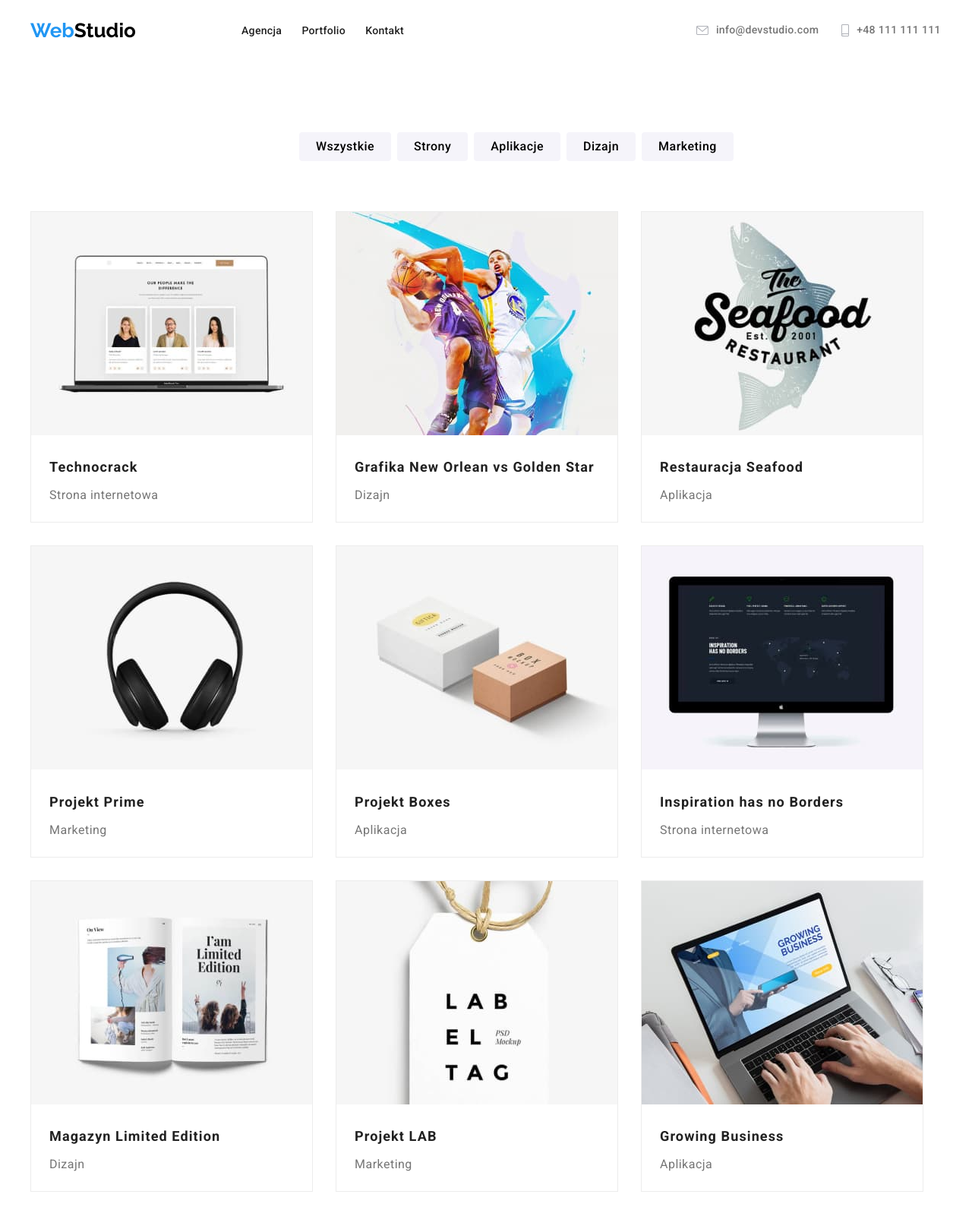
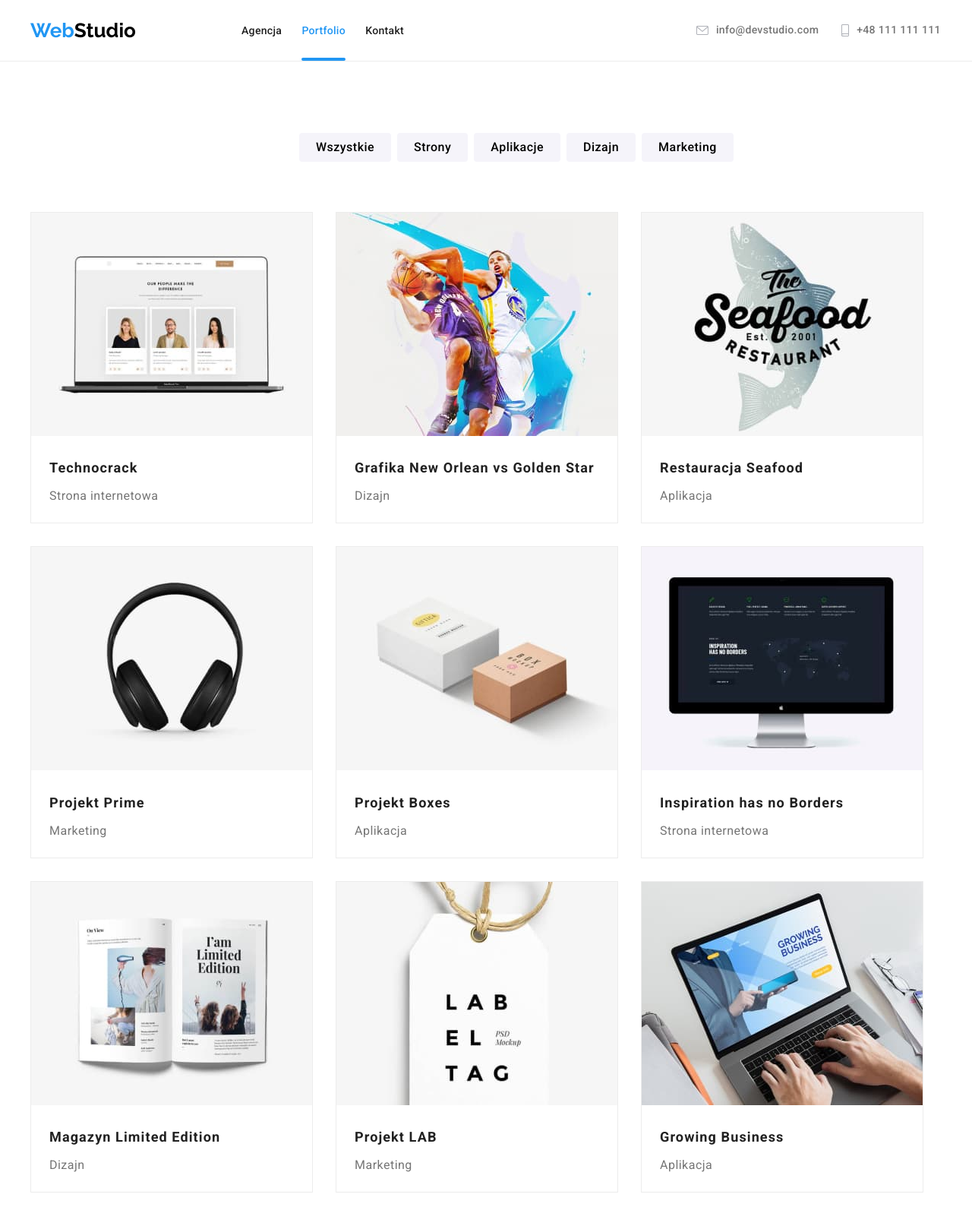
Before and after one commit to dariagruszkiewicz/goit-markup-hw-05, a plain HTML site: page portfolio.html in a window 1280 px wide. Shown: the top 1618 px of the page at 76% size. Drawn offline with nearby package versions, Linux system fonts and the light colour scheme.

Commit message:
dodanie efektów do hw05
dodanie efektów do hw 05

```diff
--- a/css/styles.css
+++ b/css/styles.css
@@ -37,13 +37,8 @@ body {
   font-size: 0.88rem;
   line-height: 1.14;
   letter-spacing: 0.02em;
+  transition: color 250ms cubic-bezier(0.4, 0, 0.2, 1);
 }
-
-/* .nav-link::after {
-  content: "";
-  text-decoration: underline;
-
-} */
 
 .header-contacts-link {
   color: #757575;
@@ -52,6 +47,7 @@ body {
   font-size: 0.88rem;
   line-height: 1.14px;
   letter-spacing: 0.02em;
+  transition: color 250ms cubic-bezier(0.4, 0, 0.2, 1);
 }
 
 .header-icons {
@@ -103,6 +99,37 @@ body {
   margin-right: 345px;
 }
 
+.nav-list-item {
+  position: relative;
+}
+
+.nav-link-active-agency,
+.nav-link-active-portfolio {
+  color: #2196f3;
+}
+
+.nav-link-active-agency::after {
+  content: '';
+  position: absolute;
+  width: 53px;
+  height: 4px;
+  left: 0;
+  top: 45px;
+  background-color: #2196f3;
+  border-radius: 2px;
+}
+
+.nav-link-active-portfolio::after {
+  content: '';
+  position: absolute;
+  width: 58px;
+  height: 4px;
+  left: 0;
+  top: 45px;
+  background-color: #2196f3;
+  border-radius: 2px;
+}
+
 .logo-header-box {
   width: 145px;
   display: flex;
@@ -150,9 +177,11 @@ body {
   margin: 30px 527px 106px 527px;
   border-radius: 4px;
   border-color: #2196f3;
+  transition: opacity 250ms cubic-bezier(0.4, 0, 0.2, 1);
 }
 
-.main-button:hover {
+.main-button:hover,
+.main-button:focus {
   cursor: pointer;
   opacity: 0.8;
 }
@@ -301,6 +330,7 @@ body {
   border: 1px solid #afb1b8;
   border-radius: 4px;
   padding: 17.71px 32px 14.25px;
+  transition: border-color 250ms cubic-bezier(0.4, 0, 0.2, 1);
 }
 
 .our-customers-list-item:hover,
@@ -313,9 +343,9 @@ body {
 .third-section-list-item {
   position: relative;
   display: flex;
-  }
+}
 
-  .third-section-list-item-description {
+.third-section-list-item-description {
   position: absolute;
   bottom: 0;
   left: 0;
@@ -326,14 +356,14 @@ body {
   justify-content: center;
   align-items: center;
   margin: 0;
-  background: #2F303ACC;
+  background: #2f303acc;
   font-weight: 700;
   font-size: 0.88rem;
   line-height: 1.17;
   letter-spacing: 0.03em;
   text-transform: uppercase;
-  color: #FFFFFF;
-  }
+  color: #ffffff;
+}
 
 /* MAIN PORTFOLIO */
 
@@ -346,6 +376,9 @@ body {
   padding: 6px 22px;
   border: 0;
   border-radius: 4px;
+  transition: color 250ms cubic-bezier(0.4, 0, 0.2, 1),
+    background-color 250ms cubic-bezier(0.4, 0, 0.2, 1),
+    box-shadow 250ms cubic-bezier(0.4, 0, 0.2, 1);
 }
 
 .portfolio-button-list-item:hover,
@@ -390,7 +423,7 @@ body {
 
 .portfolio-images-list-item {
   border: 1px solid #ececec;
-  position: relative;
+  transition: box-shadow 250ms cubic-bezier(0.4, 0, 0.2, 1);
 }
 
 .portfolio-header-style {
@@ -402,6 +435,32 @@ body {
   box-shadow: 1px 4px 6px 0px #00000029, 0px 4px 4px 0px #0000000f, 0px 1px 1px 0px #0000001f;
 }
 
+.portfolio-card-overlay-box {
+  position: relative;
+  overflow: hidden;
+}
+
+.portfolio-card-overlay {
+  font-weight: 400;
+  font-size: 1.12rem;
+  line-height: 1.75rem;
+  letter-spacing: 0.03em;
+  color: #ffffff;
+  width: 100%;
+  height: 100%;
+  position: absolute;
+  top: 0;
+  left: 0;
+  padding: 49px 45px 49px 24px;
+  background: #2196f3e5;
+  transition: transform 250ms cubic-bezier(0.4, 0, 0.2, 1);
+  transform: translateY(200%);
+}
+
+.portfolio-images-list-item:hover .portfolio-card-overlay,
+.portfolio-images-list-item:focus .portfolio-card-overlay {
+  transform: translateY(0);
+}
 
 /* FOOTER */
 
@@ -421,6 +480,7 @@ body {
   color: #ffffff;
   opacity: 0.6;
   text-decoration: none;
+  transition: color 250ms cubic-bezier(0.4, 0, 0.2, 1);
 }
 
 .footer-contacts-link-email {
@@ -457,6 +517,7 @@ body {
   padding: 12px;
   background-color: #ffffff1a;
   border-radius: 50%;
+  transition: background-color 250ms cubic-bezier(0.4, 0, 0.2, 1);
 }
 
 .footer-social-links-list-item:hover,
@@ -479,7 +540,6 @@ body {
 ul {
   list-style-type: none;
 }
-
 
 /* OKNO MODALNE */
 
@@ -515,6 +575,6 @@ ul {
   position: absolute;
   top: 10px;
   left: 490px;
-  border: 1px solid #0000001A;
+  border: 1px solid #0000001a;
   border-radius: 50%;
 }
--- a/portfolio.html
+++ b/portfolio.html
@@ -21,7 +21,7 @@
     />
   </head>
   <body>
-    <header>
+    <header class="portfolio-header-style">
       <div class="container">
         <div class="header-box">
           <nav class="nav-box">
@@ -29,8 +29,12 @@
               <span class="logo-front">Web</span>Studio
             </a>
             <ul class="nav-list">
-              <li><a class="nav-link" href="index.html">Agencja</a></li>
-              <li><a class="nav-link" href="portfolio.html">Portfolio</a></li>
+              <li>
+                <a class="nav-link" href="index.html">Agencja</a>
+              </li>
+              <li class="nav-list-item">
+                <a class="nav-link-active-portfolio nav-link" href="portfolio.html">Portfolio</a>
+              </li>
               <li><a class="nav-link" href="#">Kontakt</a></li>
             </ul>
           </nav>
@@ -67,92 +71,155 @@
           </ul>
           <ul class="portfolio-images-list">
             <li class="portfolio-images-list-item">
+              <div class="portfolio-card-overlay-box">
                 <img
                   src="images/portfolio/pageTechnocrack.jpg"
                   alt="Strona internetowa przedstawiająca zdjęcia i opisy osób tam pracujących."
                   width="370"
                   height="294"
                 />
+                <div class="portfolio-card-overlay">
+                  Technocrack jest popularną platformą wykorzystywaną do rozpowszechniania
+                  koronawirusa. Firmy wykorzystują tę platformę do celów szpiegowskich i ataków na
+                  niezabezpieczone serwery konkurencji
+                </div>
+              </div>
               <div class="portfolio-titles">Technocrack</div>
               <div class="portfolio-desctiption">Strona internetowa</div>
             </li>
             <li class="portfolio-images-list-item">
+              <div class="portfolio-card-overlay-box">
                 <img
                   src="images/portfolio/basketball.jpg"
                   alt="Grafika przedstawiająca dwóch koszykarzy grających w koszykówkę."
                   width="370"
                   height="294"
                 />
+                <div class="portfolio-card-overlay">
+                  Technocrack jest popularną platformą wykorzystywaną do rozpowszechniania
+                  koronawirusa. Firmy wykorzystują tę platformę do celów szpiegowskich i ataków na
+                  niezabezpieczone serwery konkurencji
+                </div>
+              </div>
               <div class="portfolio-titles">Grafika New Orlean vs Golden Star</div>
               <div class="portfolio-desctiption">Dizajn</div>
             </li>
             <li class="portfolio-images-list-item">
+              <div class="portfolio-card-overlay-box">
                 <img
                   src="images/portfolio/seafoodRestaurant.jpg"
                   alt="Logo restauracji z owocami morza."
                   width="370"
                   height="294"
                 />
+                <div class="portfolio-card-overlay">
+                  Technocrack jest popularną platformą wykorzystywaną do rozpowszechniania
+                  koronawirusa. Firmy wykorzystują tę platformę do celów szpiegowskich i ataków na
+                  niezabezpieczone serwery konkurencji
+                </div>
+              </div>
               <div class="portfolio-titles">Restauracja Seafood</div>
               <div class="portfolio-desctiption">Aplikacja</div>
             </li>
             <li class="portfolio-images-list-item">
+              <div class="portfolio-card-overlay-box">
                 <img
                   src="images/portfolio/projectPrime.jpg"
                   alt="Czarne słuchawki nauszne."
                   width="370"
                   height="294"
                 />
+                <div class="portfolio-card-overlay">
+                  Technocrack jest popularną platformą wykorzystywaną do rozpowszechniania
+                  koronawirusa. Firmy wykorzystują tę platformę do celów szpiegowskich i ataków na
+                  niezabezpieczone serwery konkurencji
+                </div>
+              </div>
               <div class="portfolio-titles">Projekt Prime</div>
               <div class="portfolio-desctiption">Marketing</div>
             </li>
             <li class="portfolio-images-list-item">
+              <div class="portfolio-card-overlay-box">
                 <img
                   src="images/portfolio/projectBoxes.jpg"
                   alt="Dwa pudełka leżące obok siebie - większe białe i mniejsze brązowe."
                   width="370"
                   height="294"
                 />
+                <div class="portfolio-card-overlay">
+                  Technocrack jest popularną platformą wykorzystywaną do rozpowszechniania
+                  koronawirusa. Firmy wykorzystują tę platformę do celów szpiegowskich i ataków na
+                  niezabezpieczone serwery konkurencji
+                </div>
+              </div>
               <div class="portfolio-titles">Projekt Boxes</div>
               <div class="portfolio-desctiption">Aplikacja</div>
             </li>
             <li class="portfolio-images-list-item">
+              <div class="portfolio-card-overlay-box">
                 <img
                   src="images/portfolio/pageNoBorders.jpg"
                   alt="ekran, na którym widać stronę internetową zawierającą białe opisy na czarnym tle."
                   width="370"
                   height="294"
                 />
+                <div class="portfolio-card-overlay">
+                  Technocrack jest popularną platformą wykorzystywaną do rozpowszechniania
+                  koronawirusa. Firmy wykorzystują tę platformę do celów szpiegowskich i ataków na
+                  niezabezpieczone serwery konkurencji
+                </div>
+              </div>
               <div class="portfolio-titles">Inspiration has no Borders</div>
               <div class="portfolio-desctiption">Strona internetowa</div>
             </li>
             <li class="portfolio-images-list-item">
+              <div class="portfolio-card-overlay-box">
                 <img
                   src="images/portfolio/newspapper.jpg"
                   alt="Otwarta gazeta zawierającą nagłówek świadczący o tym, że jest to edycja limitowana, oraz zdjęcia wraz z opisami."
                   width="370"
                   height="294"
                 />
+                <div class="portfolio-card-overlay">
+                  Technocrack jest popularną platformą wykorzystywaną do rozpowszechniania
+                  koronawirusa. Firmy wykorzystują tę platformę do celów szpiegowskich i ataków na
+                  niezabezpieczone serwery konkurencji
+                </div>
+              </div>
               <div class="portfolio-titles">Magazyn Limited Edition</div>
               <div class="portfolio-desctiption">Dizajn</div>
             </li>
             <li class="portfolio-images-list-item">
+              <div class="portfolio-card-overlay-box">
                 <img
                   src="images/portfolio/projectLab.jpg"
                   alt="Biała etykieta z nazwą projektu Lab El Tag."
                   width="370"
                   height="294"
                 />
+                <div class="portfolio-card-overlay">
+                  Technocrack jest popularną platformą wykorzystywaną do rozpowszechniania
+                  koronawirusa. Firmy wykorzystują tę platformę do celów szpiegowskich i ataków na
+                  niezabezpieczone serwery konkurencji
+                </div>
+              </div>
               <div class="portfolio-titles">Projekt LAB</div>
               <div class="portfolio-desctiption">Marketing</div>
             </li>
             <li class="portfolio-images-list-item">
+              <div class="portfolio-card-overlay-box">
                 <img
                   src="images/portfolio/growingBusiness.jpg"
                   alt="Ekran laptopa, na którym widać stronę aplikacji Growing Businnes."
                   width="370"
                   height="294"
                 />
+                <div class="portfolio-card-overlay">
+                  Technocrack jest popularną platformą wykorzystywaną do rozpowszechniania
+                  koronawirusa. Firmy wykorzystują tę platformę do celów szpiegowskich i ataków na
+                  niezabezpieczone serwery konkurencji
+                </div>
+              </div>
               <div class="portfolio-titles">Growing Business</div>
               <div class="portfolio-desctiption">Aplikacja</div>
             </li>
```
Also changed, not shown: index.html (+17 -9 lines), 1 other file. Lines whose indentation alone changed are shown as unchanged.
